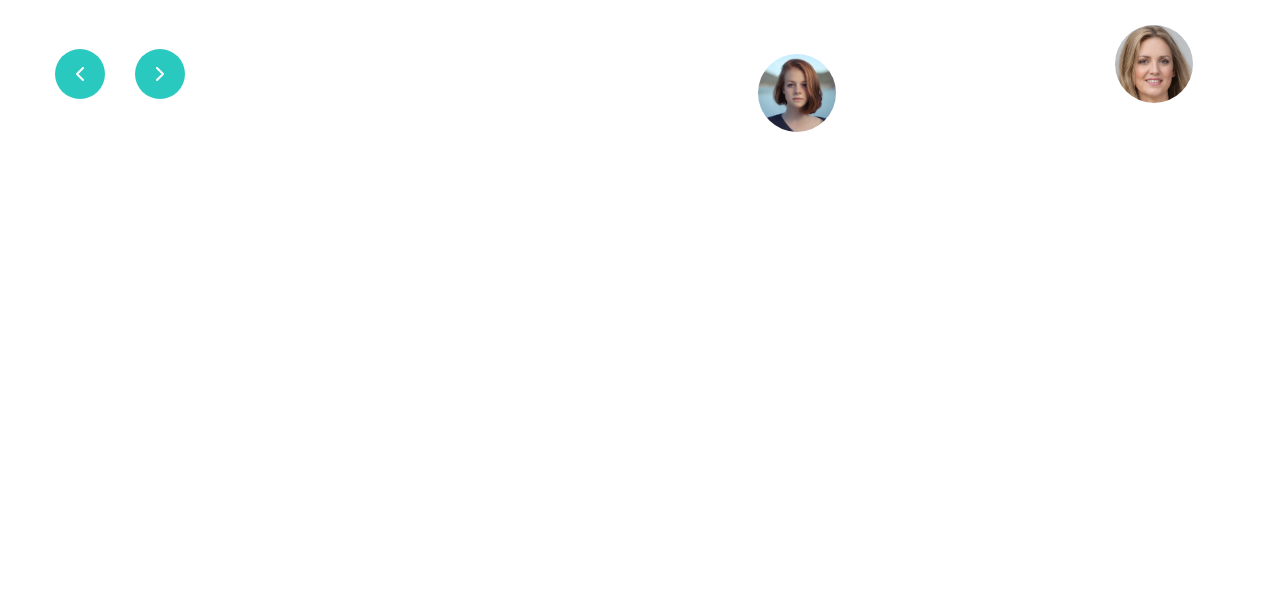
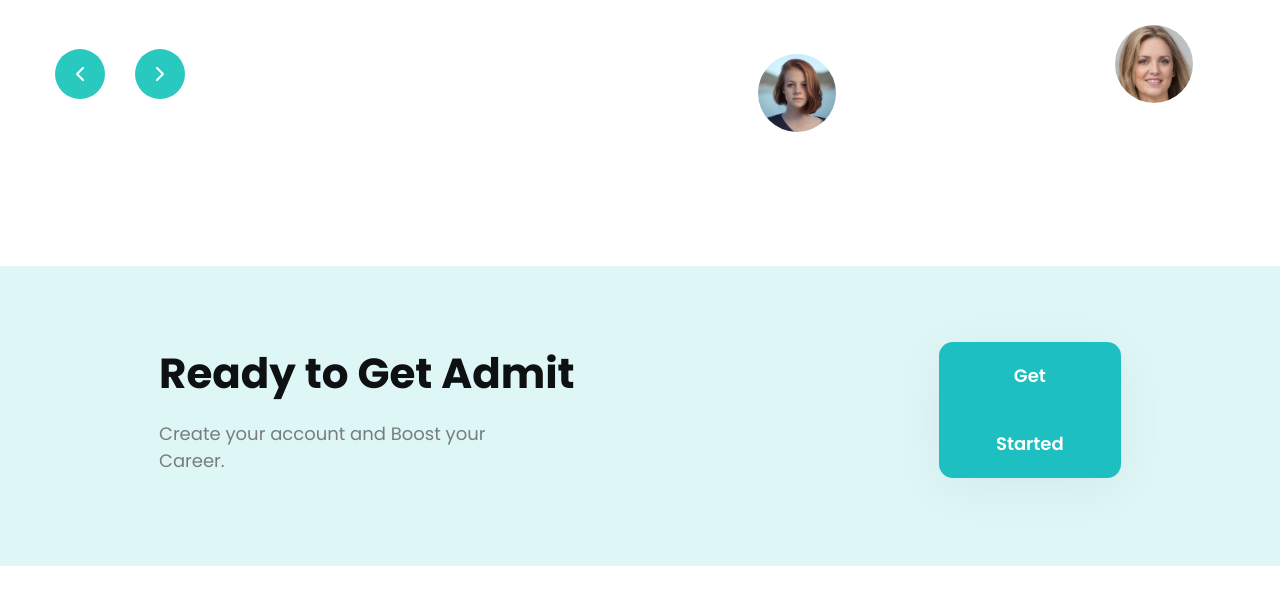
Before and after one commit to anhtunguyen05/HTML-CSS-Train, a plain HTML site: page CSS-bai91-thuchanhduan2/index.html in a window 1280 px wide. Shown: the part 3083-3687 px from the top of the page. Drawn offline with Linux system fonts and the light colour scheme.

Commit message:
#3 - Duan2: complete admit

```diff
--- a/CSS-bai91-thuchanhduan2/assets/css/styles.css
+++ b/CSS-bai91-thuchanhduan2/assets/css/styles.css
@@ -677,3 +677,23 @@ header .body {
   top: 374px;
   left: 1060px;
 }
+/* ---------- admit --------- */
+.admit {
+  margin-top: 130px;
+  padding: 76px 135px 88px;
+  background: #def6f5;
+}
+
+.admit .body {
+  display: flex;
+  align-items: center;
+}
+
+.admit .admit-left .desc {
+  margin-top: 18px;
+  margin-right: 410px;
+  color: #767e7e;
+  font-size: 1.8rem;
+  line-height: normal;
+}
+/* ----------- footer --------- */
--- a/CSS-bai91-thuchanhduan2/index.html
+++ b/CSS-bai91-thuchanhduan2/index.html
@@ -341,6 +341,20 @@
           </div>
         </div>
       </div>
+      <!-- admit -->
+      <div class="admit">
+        <div class="main-content">
+          <div class="body">
+            <!-- admit left -->
+            <div class="admit-left">
+              <h2 class="heading-lv2">Ready to Get Admit</h2>
+              <p class="desc">Create your account and Boost your Career.</p>
+            </div>
+            <!-- admit right -->
+            <a href="#!" class="btn">Get Started</a>
+          </div>
+        </div>
+      </div>
     </main>
   </body>
 </html>
```
